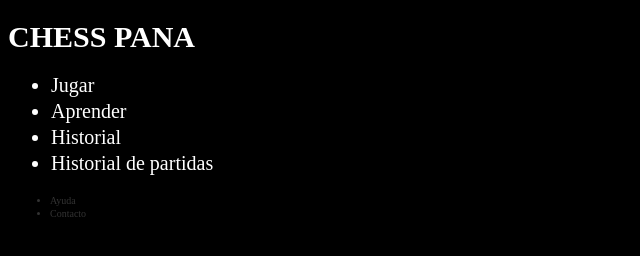
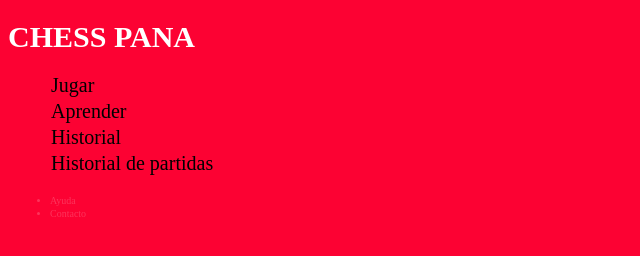
Before and after one commit to ivan-burgio/proyecto-chess, a website: page index.html in a window 1280 px wide. Shown: the whole page, without its empty margins (0-640 px from the left). Drawn offline with Linux system fonts and the light colour scheme.

Commit message:
todo arreglao

```diff
--- a/index.html
+++ b/index.html
@@ -4,7 +4,7 @@
     <meta charset="UTF-8" />
     <meta http-equiv="X-UA-Compatible" content="IE=edge" />
     <meta name="viewport" content="width=device-width, initial-scale=1.0" />
-    <link rel="stylesheet" type="text/css" href="build/css/index.css"/>
+    <link rel="stylesheet" type="text/css" href="build/css/app.css"/>
   </head>
   <body>
 
--- a/src/scss/app.scss
+++ b/src/scss/app.scss
@@ -1,2 +1 @@
 @use 'base';
-@use 'layout';
--- a/src/scss/base/_general.scss
+++ b/src/scss/base/_general.scss
@@ -1,3 +1,9 @@
+html {
+    font-size: 62.5%;
+    box-sizing: border-box;
+    height: 100%;
+}
+
 .cabeza {
     width: 20%;
     height: 10%;
@@ -10,17 +16,18 @@
 };
 
 body {
-    background-color: black;
+    background-color: #fc0233;
 
     .nav {
         width: 20%;
+        min-height: 70%;
         height: 70%;
 
         .lista {
-            color: white;
+            color: black;
             font-size: 20px;
             font-family: 'Times New Roman', Times, serif;
-
+            list-style: none;
             li {
                 margin: 3px;
             };
```
Also changed, not shown: build/css/app.css (added), build/css/index.css (deleted), 3 other files.
